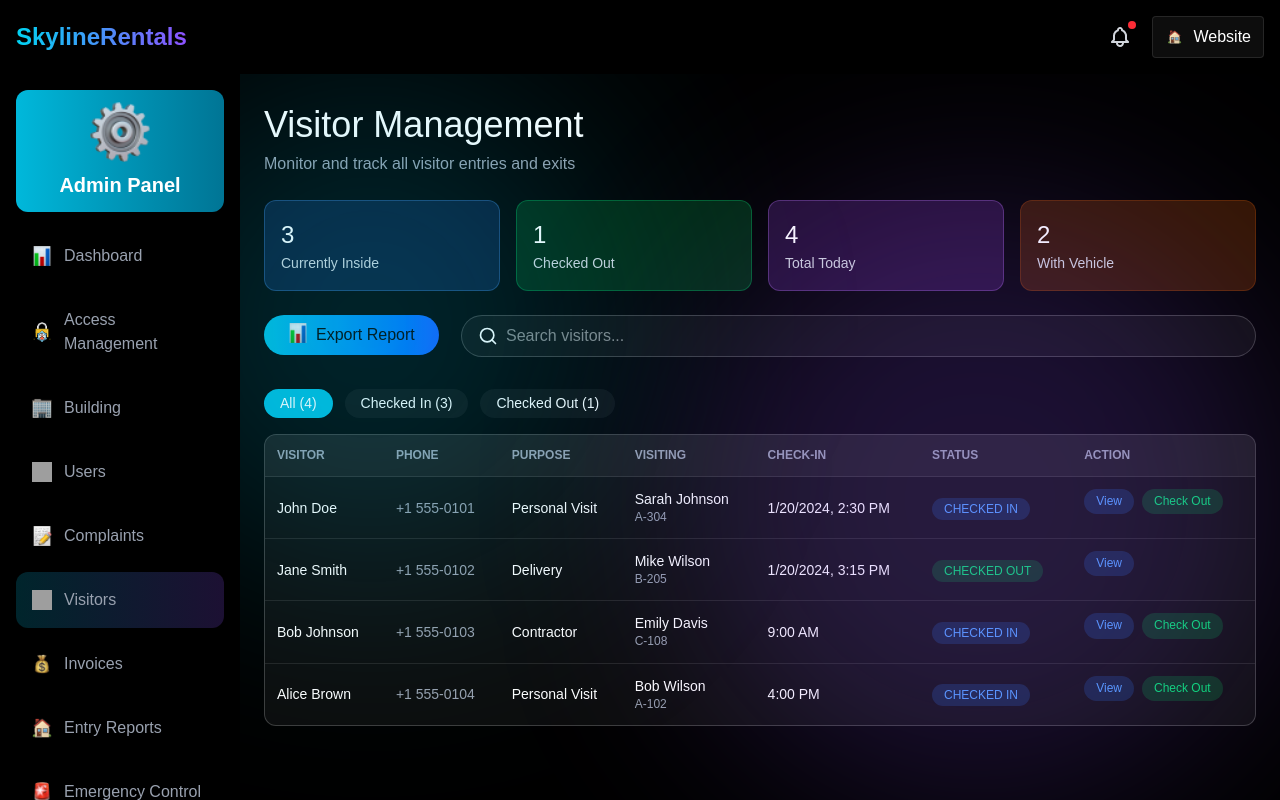
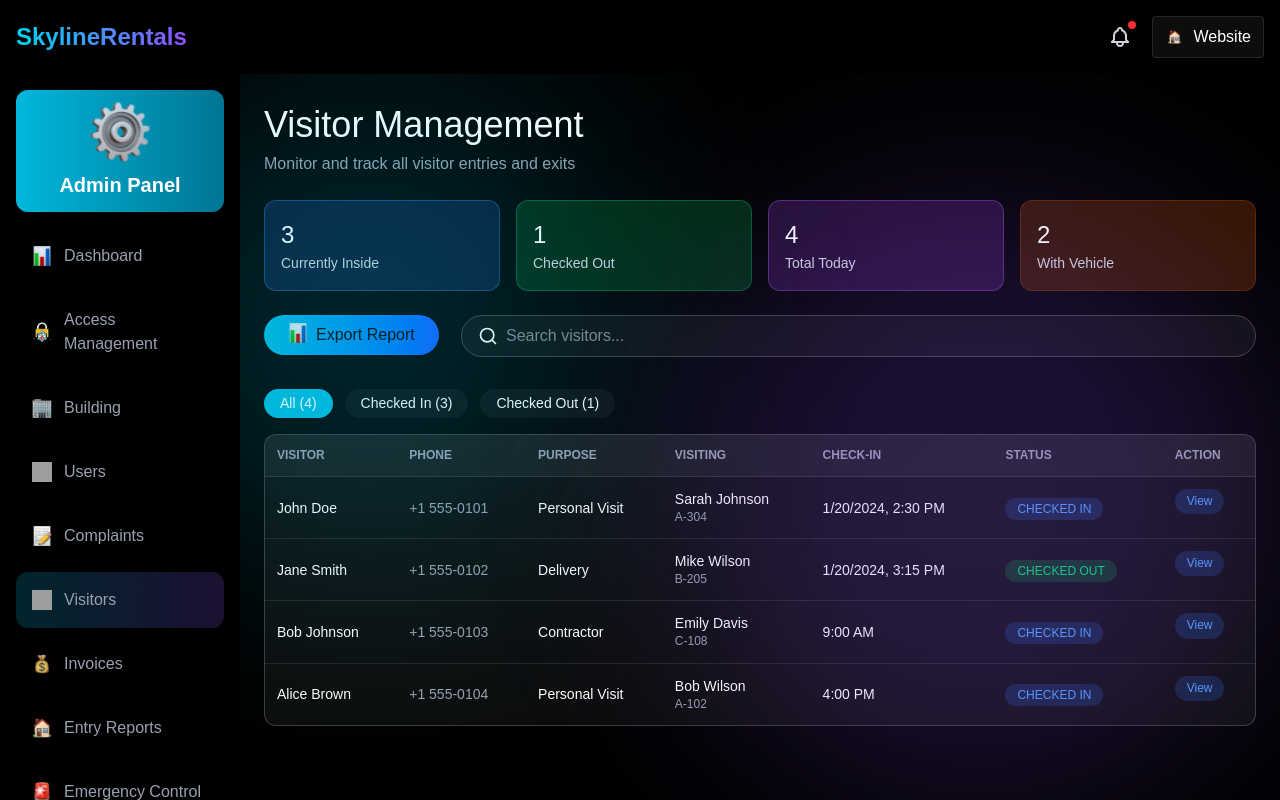
Before and after one commit to abishekyoh0/AMS-admin-panel-frontend, a React (Vite) app: page /visitors in a window 1280 px wide. Built offline with nearby package versions, Linux system fonts and the light colour scheme; sample sign-in values are in the browser's storage; grey boxes are pictures that could not be loaded.

Commit message:
Visitors

```diff
--- a/src/pages/Visitors/Visitors.tsx
+++ b/src/pages/Visitors/Visitors.tsx
@@ -286,14 +286,14 @@ const VisitorManagement: React.FC = () => {
                   >
                     View
                   </button>
-                  {v.status === "CHECKED IN" && (
+                  {/* {v.status === "CHECKED IN" && (
                     <button
                       onClick={() => handleCheckout(v.id)}
                       className={`bg-[#00C95033] text-[#05DF72] px-3 py-1 rounded-2xl ${FONTSIZE[12]} ${FONTWEIGHT[400]} cursor-pointer`}
                     >
                       Check Out
                     </button>
-                  )}
+                  )} */}
                 </td>
               </tr>
             ))}
@@ -408,7 +408,7 @@ const VisitorManagement: React.FC = () => {
               )}
             </div>
 
-            {selected.status === "CHECKED IN" && (
+            {/* {selected.status === "CHECKED IN" && (
               <button
                 onClick={() => handleCheckout(selected.id)}
                 className={`flex justify-center items-center gap-2 w-full bg-linear-to-r from-[#00C950] to-[#009966] py-3 rounded-full mb-3 ${FONTSIZE[16]} ${FONTWEIGHT[700]} cursor-pointer`}
@@ -417,12 +417,12 @@ const VisitorManagement: React.FC = () => {
                 <img src={Checkbox} alt="" className="w-6 h-6" /> Check Out
                 Visitor
               </button>
-            )}
+            )} */}
 
             <button
               onClick={() => setSelected(null)}
               className={`w-full bg-[#FFFFFF1A] border border-[#FFFFFF33]  py-3 rounded-full ${FONTSIZE[16]} ${FONTWEIGHT[700]} cursor-pointer`}
-              style={{ color: COLORS.primary_black }}
+              // style={{ color: COLORS.primary_black }}
             >
               Close
             </button>
```
